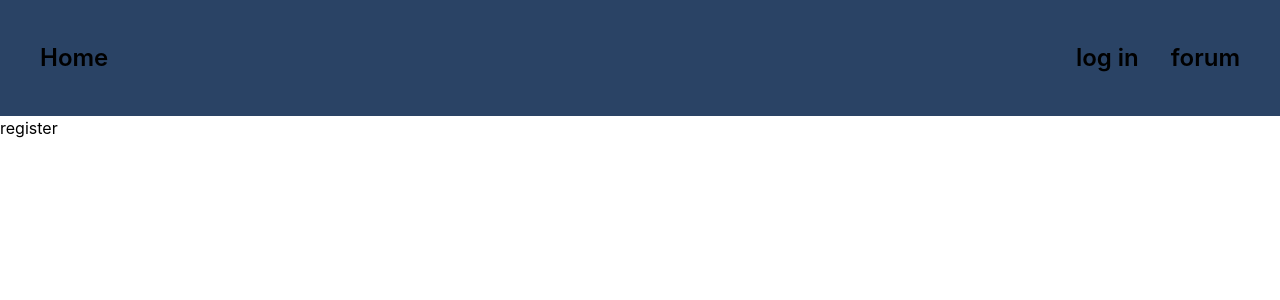
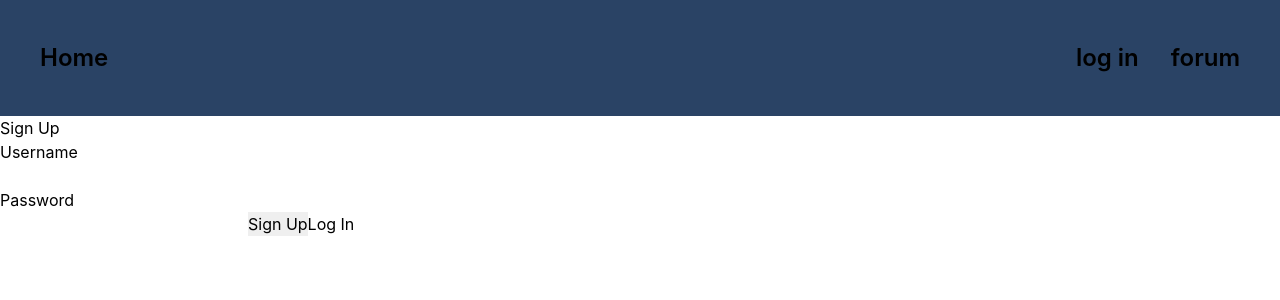
Before and after one commit to ametueraspirant/litext_nd_roleplaying, a React (Create React App) app: page /register in a window 1280 px wide. Shown: the top 300 px of the page. Built offline with nearby package versions, Linux system fonts and the light colour scheme.

Commit message:
change checking for loggedin

```diff
--- a/package.json
+++ b/package.json
@@ -28,7 +28,7 @@
     "tailwindcss-blend-mode": "^1.0.0"
   },
   "scripts": {
-    "start": "react-scripts start && node backend/server.js",
+    "start": "react-scripts start",
     "build": "react-scripts build  && postcss tailwindimport.css -o src/pages/partials/css/tailwind.css",
     "test": "react-scripts test",
     "eject": "react-scripts eject"
--- a/src/pages/Register.js
+++ b/src/pages/Register.js
@@ -1,9 +1,10 @@
 import React from "react";
+import { SignupForm } from './partials';
 
 function Register(props)
 {
 	return(
-		<h1>register</h1>
+		<SignupForm user = { props.user } setUser = { props.setUser } />
 	);
 }
 
--- a/src/pages/partials/Headbar.js
+++ b/src/pages/partials/Headbar.js
@@ -6,25 +6,21 @@ import backimg from '../../blackpaper.png';
 
 function Headbar(props)
 {
-	const userdata = null;
 	return(
 		<div className = "bg-blue-900 p-10 flex flex-row justify-between" style = {{backgroundImage: backimg}}>
 			<Link className = "text-2xl font-semibold" to = "/">Home</Link>
 			{
-				!_.isEmpty(userdata) &&
+				props.user.loggedin ?
 				<div className = "flex flex-row">
 					<Link className = "text-2xl font-semibold pr-8" to = "/profile">profile</Link>
 					<Link className = "text-2xl font-semibold" to = "/logout">log out</Link>
 				</div>
-			}
-			{
-				_.isEmpty(userdata) &&
+				:
 				<div className = "flex flex-row">
 					<Link className = "text-2xl font-semibold pr-8" to = "/login">log in</Link>
 					<Link className = "text-2xl font-semibold" to = "/forum">forum</Link>
 				</div>
 			}
-
 		</div>
 	);
 }
```
